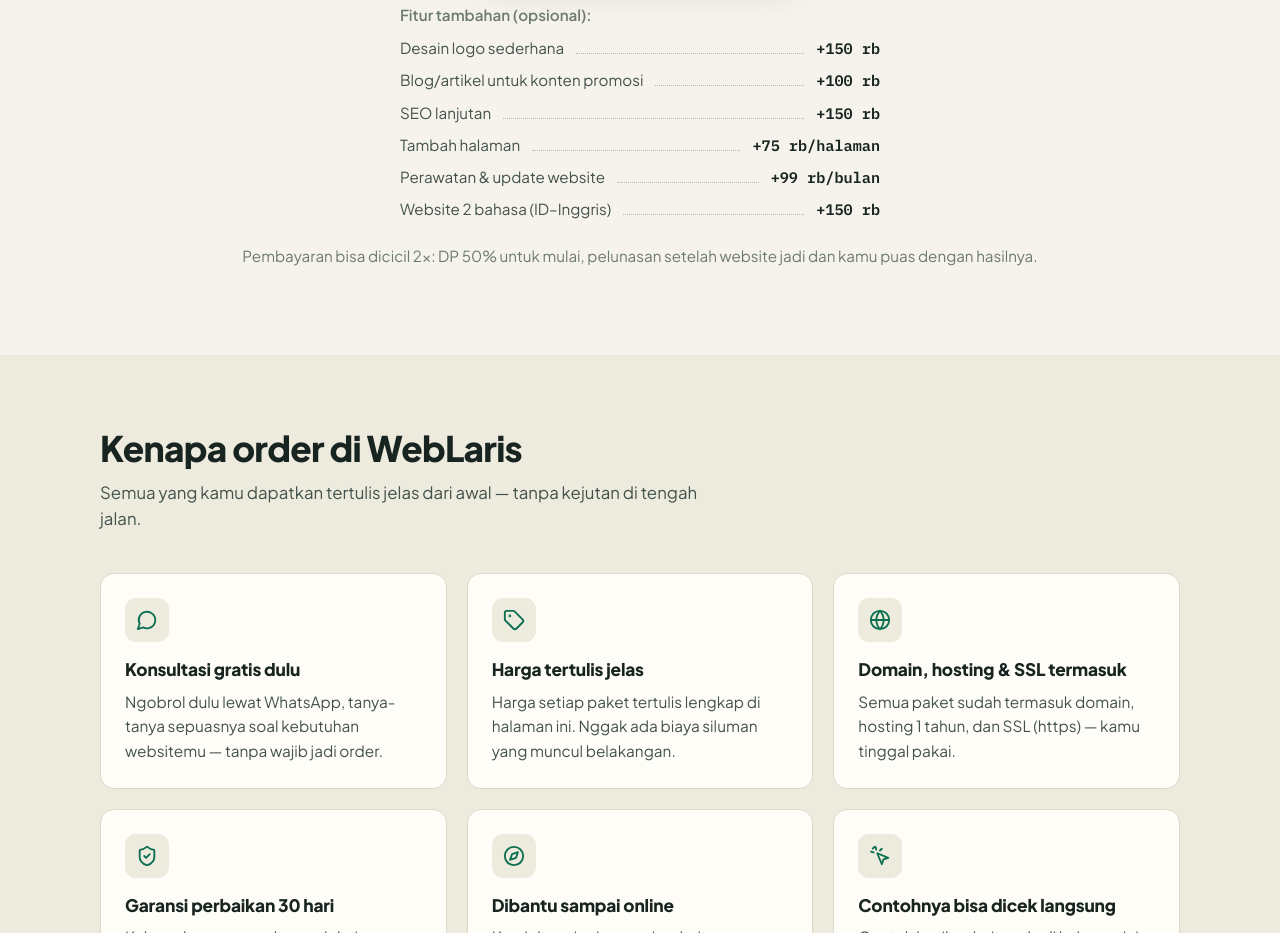
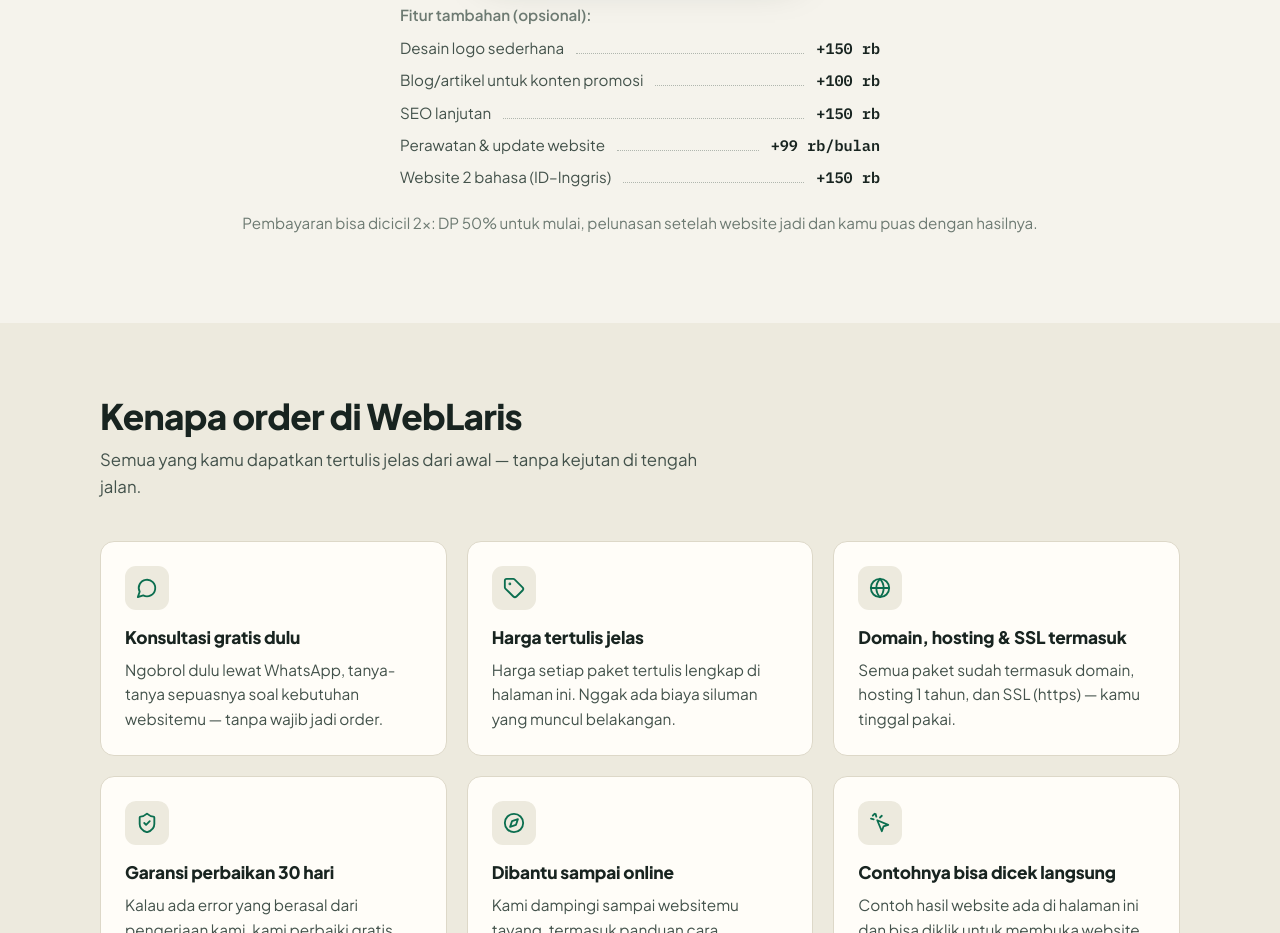
Before and after one commit to Weblariss/weblariss.github.io, a plain HTML site: page index.html in a window 1280 px wide. Shown: the part 2754-3687 px from the top of the page. Drawn offline with Linux system fonts and the light colour scheme.

Commit message:
Hapus add-on tambah halaman

```diff
--- a/index.html
+++ b/index.html
@@ -425,7 +425,6 @@
               <li><span>Desain logo sederhana</span><span class="leader" aria-hidden="true"></span><span class="addon-price">+150 rb</span></li>
               <li><span>Blog/artikel untuk konten promosi</span><span class="leader" aria-hidden="true"></span><span class="addon-price">+100 rb</span></li>
               <li><span>SEO lanjutan</span><span class="leader" aria-hidden="true"></span><span class="addon-price">+150 rb</span></li>
-              <li><span>Tambah halaman</span><span class="leader" aria-hidden="true"></span><span class="addon-price">+75 rb/halaman</span></li>
               <li><span>Perawatan &amp; update website</span><span class="leader" aria-hidden="true"></span><span class="addon-price">+99 rb/bulan</span></li>
               <li><span>Website 2 bahasa (ID–Inggris)</span><span class="leader" aria-hidden="true"></span><span class="addon-price">+150 rb</span></li>
             </ul>
```
